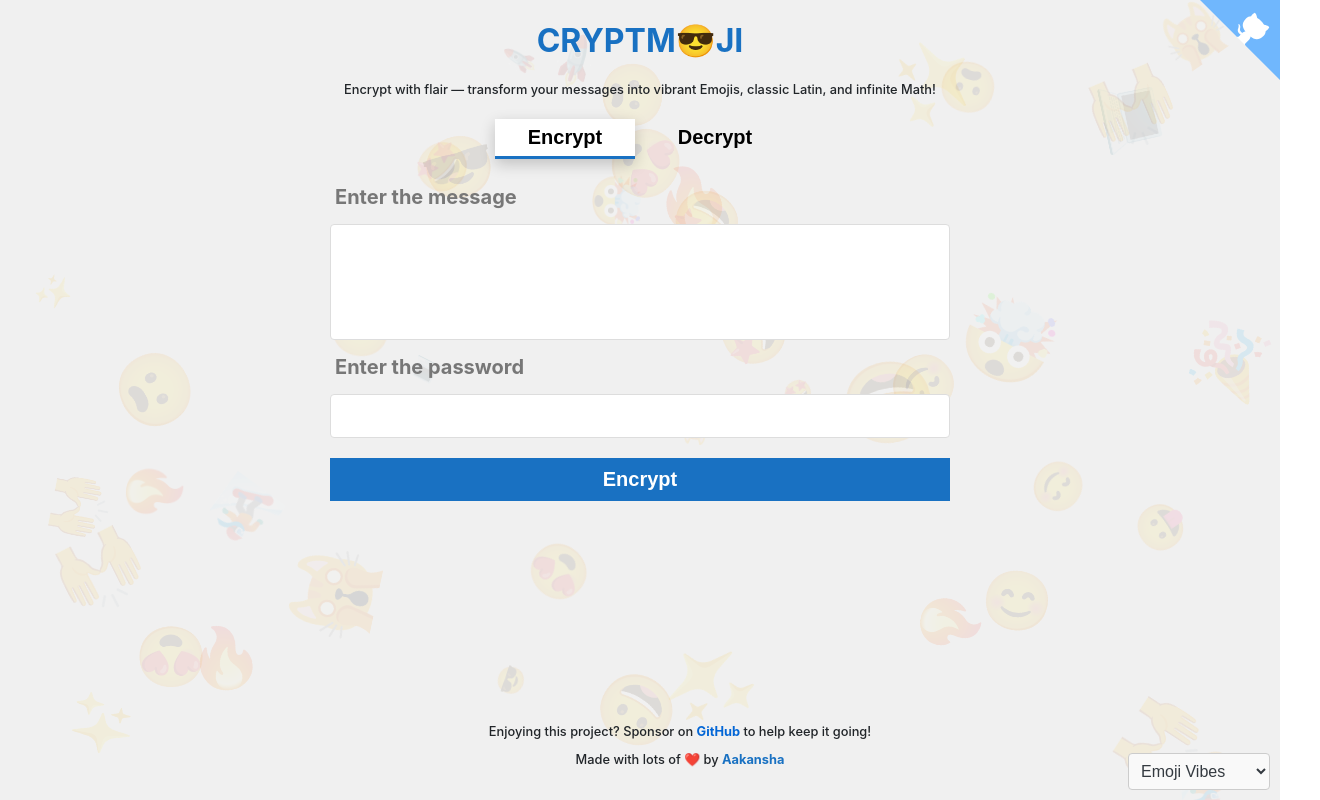
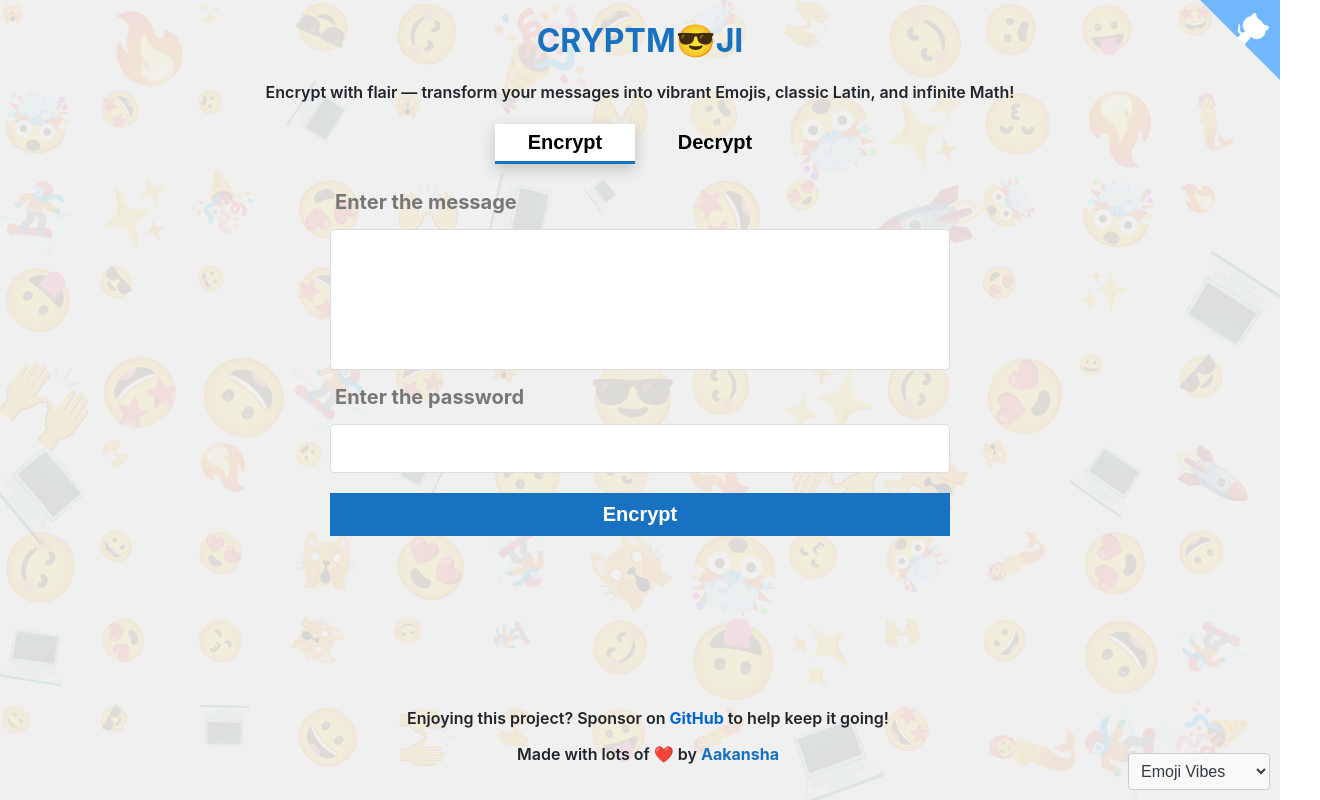
Before and after one commit to ad1992/cryptmoji, a React (Create React App) app: page / in a window 1280 px wide. Shown: the whole page, 1320 px wide, since content can reach past the window. Built offline with nearby package versions, Linux system fonts and the light colour scheme.

Commit message:
render the background themed elements based grid layout so its consistent and uniformly distributed across screen

```diff
--- a/src/App.scss
+++ b/src/App.scss
@@ -5,8 +5,8 @@
   box-sizing: border-box;
 
   .subtext {
-    font-size: 0.8rem;
-    font-weight: 500;
+    font-size: 1rem;
+    font-weight: 600;
     color: #212529;
   }
   .flex {
@@ -107,6 +107,8 @@
   .decrypt-text {
     font-size: 1.25rem;
     font-weight: 500;
+    min-height: 5rem;
+
     &.latin {
       color: #74b816;
     }
@@ -119,6 +121,6 @@
     padding: 12px 10px;
     border: 1px solid #ddd;
     border-radius: 4px;
-    font-size: 1rem;
+    font-size: 1.25rem;
   }
 }
--- a/src/DynamicBackground.tsx
+++ b/src/DynamicBackground.tsx
@@ -98,6 +98,28 @@
   return color;
 };
 
+const calculateGridDimensions = (
+  eleCount: number,
+  screenWidth: number,
+  screenHeight: number,
+) => {
+  const MULTIPLIER = 10;
+  const aspectRatio = screenWidth / screenHeight;
+  const cols = Math.ceil(Math.sqrt(aspectRatio) * MULTIPLIER);
+  const rows = Math.ceil(cols / aspectRatio);
+  console.log(rows, cols, aspectRatio, screenHeight, screenWidth);
+  return { cols, rows };
+};
+
+const { rows, cols } = calculateGridDimensions(
+  100,
+  window.innerWidth,
+  window.innerHeight,
+);
+
+const gridCellWidth = Math.floor(window.innerWidth / cols);
+const gridCellHeight = Math.floor(window.innerHeight / rows);
+console.log(gridCellHeight, gridCellWidth);
 const DynamicBackground = React.memo(
   ({ theme = "emoji" }: { theme: keyof typeof themes }) => {
     const [elements, setElements] = useState<Array<Element>>([]);
@@ -105,38 +127,34 @@
       Array<{ x: number; y: number; size: number }>
     >([]);
 
-    const createElement = useCallback((content: Array<string>) => {
-      const size = randomInRange(20, 80); // Random size for elements
-      let newPos;
-
-      newPos = {
-        x: randomInRange(0, window.innerWidth - size),
-        y: randomInRange(0, window.innerHeight - size),
-      };
-
-      placedElements.current.push({ x: newPos.x, y: newPos.y, size });
-
-      // Return the element object
-      return {
-        content: content[randomInRange(0, content.length - 1)],
-        size,
-        x: newPos.x,
-        y: newPos.y,
-        color: getRandomColor(),
-      };
-    }, []);
-
     useEffect(() => {
       placedElements.current = [];
 
       const content = themes[theme] || themes.emoji;
       const elementsArray: Array<Element> = [];
 
-      for (let i = 0; i < 50; i++) {
-        elementsArray.push(createElement(content));
+      for (let i = 0; i < cols * rows; i++) {
+        const minwidth = Math.min(20, gridCellWidth);
+        const maxWidth = Math.min(80, gridCellWidth);
+        const size = randomInRange(minwidth, maxWidth); // Random size for elements
+        const col = i % cols;
+        const row = Math.floor(i / cols);
+
+        // Calculate position for each emoji
+        const x = col * gridCellWidth;
+        const y = row * gridCellHeight;
+
+        placedElements.current.push({ x, y, size });
+        elementsArray.push({
+          content: content[randomInRange(0, content.length - 1)],
+          size,
+          x,
+          y,
+          color: getRandomColor(),
+        });
       }
       setElements(elementsArray);
-    }, [createElement, theme]);
+    }, [theme]);
 
     return (
       <div className="dynamic-bg">
--- a/src/Footer.scss
+++ b/src/Footer.scss
@@ -1,11 +1,11 @@
 .footer {
   bottom: 0;
   position: absolute;
-  width: 100%;
+  width: 95%;
   text-align: center;
   margin: 20px;
-  font-size: 0.8rem;
-  font-weight: 500;
+  font-size: 1rem;
+  font-weight: 600;
   color: #212529;
 
   a {
```
